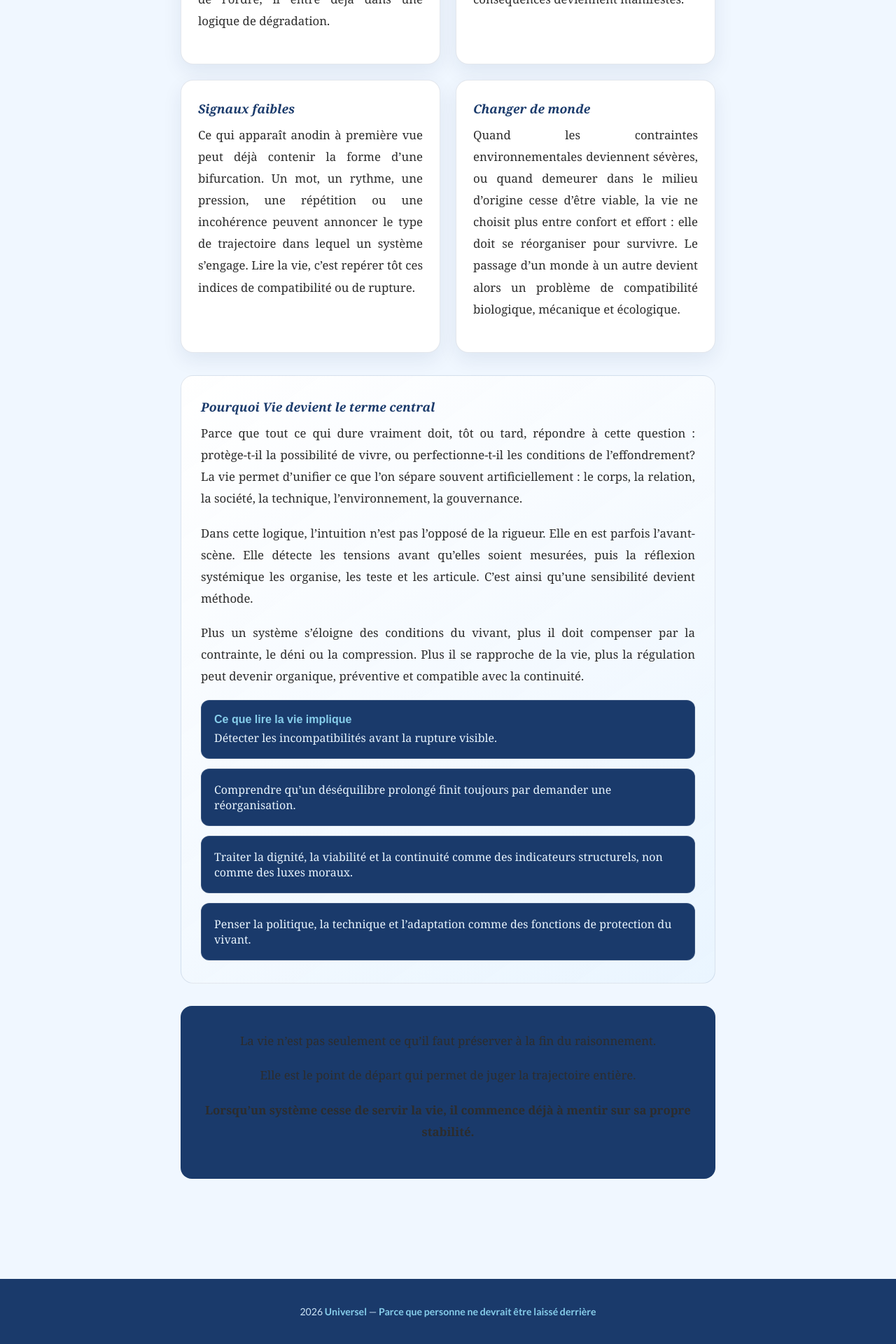
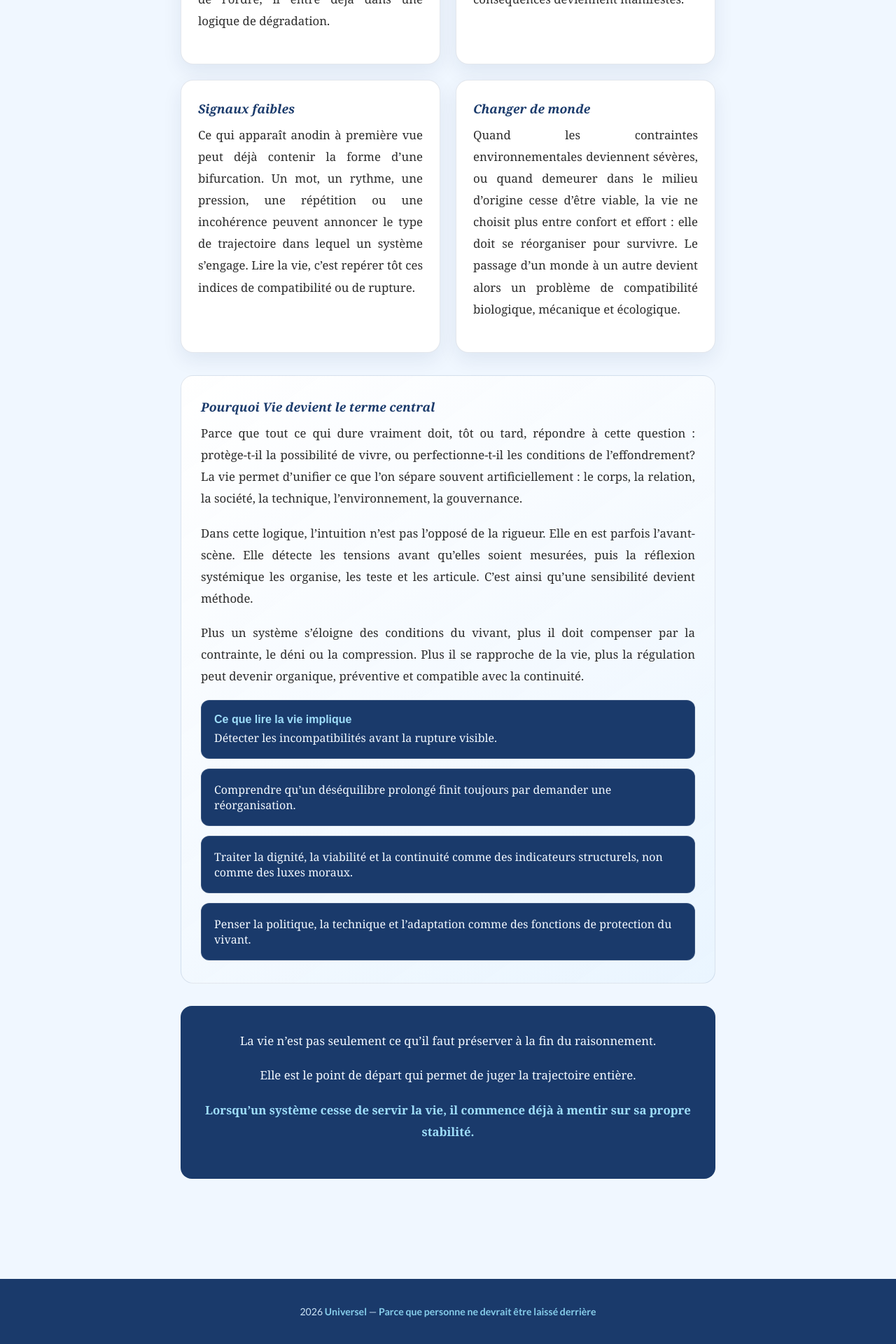
Before and after one commit to Monde-Universel/Monde-Universel.github.io, a Jekyll site: the page built from vie.html, in a window 1280 px wide. Shown: the part 1641-3561 px from the top of the page at 70% size. Built offline with Jekyll 4.4.1, drawn with Linux system fonts in a browser that asks for light colours.

Commit message:
Add files via upload

```diff
--- a/vie.html
+++ b/vie.html
@@ -121,38 +121,44 @@ permalink: /vie.html
 }
 .life-step {
   background: #1a3a6b;
-  color: #e8f4fd;
+  color: #f3f9ff !important;
   border: 1px solid rgba(255,255,255,0.12);
   border-radius: 12px;
   padding: 18px 18px;
 }
 .life-step,
-.life-step span {
-  color: #e8f4fd;
+.life-step *,
+.life-step span,
+.life-step p {
+  color: #f3f9ff !important;
 }
 .life-step strong {
   display: block;
-  color: #87CEEB;
+  color: #9fdefa !important;
   font-family: Arial, sans-serif;
   margin-bottom: 6px;
 }
 .life-conclusion {
   background: #1a3a6b;
-  color: #e8f4fd;
+  color: #f3f9ff !important;
   border-radius: 16px;
   padding: 34px 34px;
   text-align: center;
+}
+.life-conclusion,
+.life-conclusion *,
+.life-conclusion p {
+  color: #f3f9ff !important;
 }
 .life-conclusion p {
   font-size: 1.05rem;
   line-height: 1.9;
   margin: 0 0 12px;
-  color: #e8f4fd;
   text-align: center;
 }
 .life-conclusion p:last-child {
   margin-bottom: 0;
-  color: #87CEEB;
+  color: #9fdefa !important;
   font-weight: bold;
 }
 [hidden] { display: none !important; }
```
